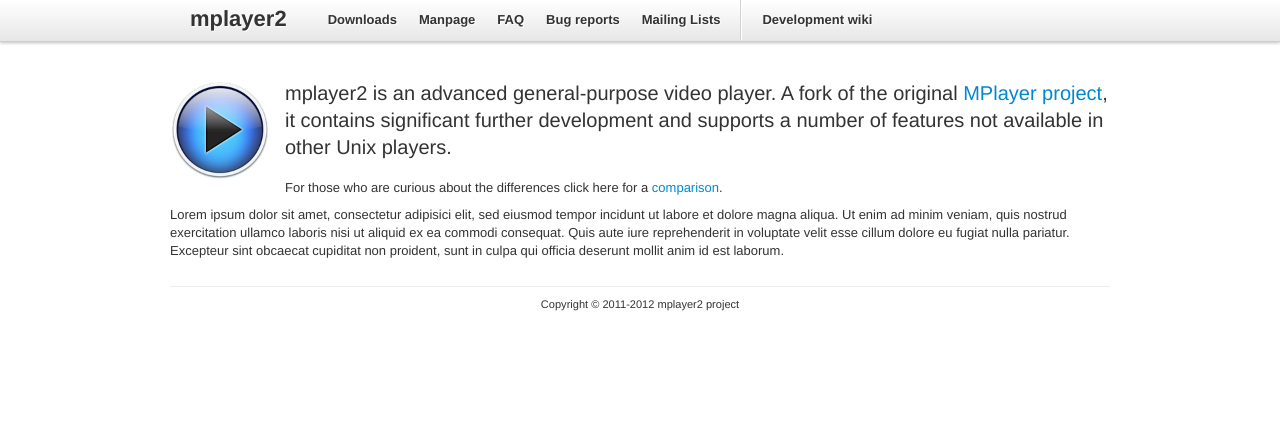
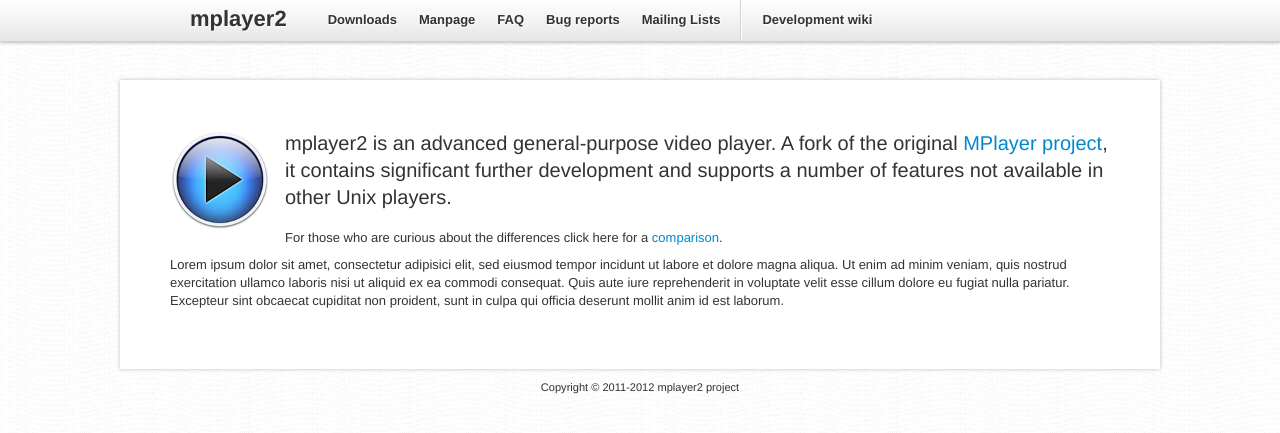
Before and after one commit to mplayer2/mplayer2.org, a Sphinx documentation site: the page built from source/index.rst, in a window 1280 px wide. Shown: the top 433 px of the page. Built offline with Sphinx 7.4.7, drawn with Linux system fonts in a browser that asks for light colours; nearby versions of some CDN libraries.

Commit message:
pattern background

```diff
--- a/source/_static/website.css
+++ b/source/_static/website.css
@@ -1,6 +1,15 @@
 body {
   position: relative;
-  background-color: #fff;
+  background: #fff url(bg-pattern.png) repeat top right;
+}
+
+#content-container {
+  margin-bottom: 20px;
+  padding: 50px;
+  background-color: #FFF;
+  -webkit-box-shadow: 0 0px 4px rgba(0, 0, 0, 0.25), inset 0 0px 0 rgba(0, 0, 0, 0.1);
+  -moz-box-shadow: 0 0px 4px rgba(0, 0, 0, 0.25), inset 0 0px 0 rgba(0, 0, 0, 0.1);
+  box-shadow: 0 0px 4px rgba(0, 0, 0, 0.25), inset 0 0px 0 rgba(0, 0, 0, 0.1);
 }
 
 .read-more {
--- a/source/_templates/layout.html
+++ b/source/_templates/layout.html
@@ -44,12 +44,12 @@
       </div>
     </div>
 
-    <div class="container">
+    <div id="content-container" class="container">
 	  {% block body %}
 	  {% endblock %}
-      <hr class="soften footer-separator">
-      <p class="copyright">Copyright &copy; 2011-2012 mplayer2 project</p>
     </div>
+
+    <p class="copyright">Copyright &copy; 2011-2012 mplayer2 project</p>
 
   <script src="//ajax.googleapis.com/ajax/libs/jquery/1.7.1/jquery.min.js"></script>
   <script>window.jQuery || document.write('<script src="js/jquery-1.7.1.min.js"><\/script>')</script>
```
Also changed, not shown: source/_static/bg-pattern.png (added).
